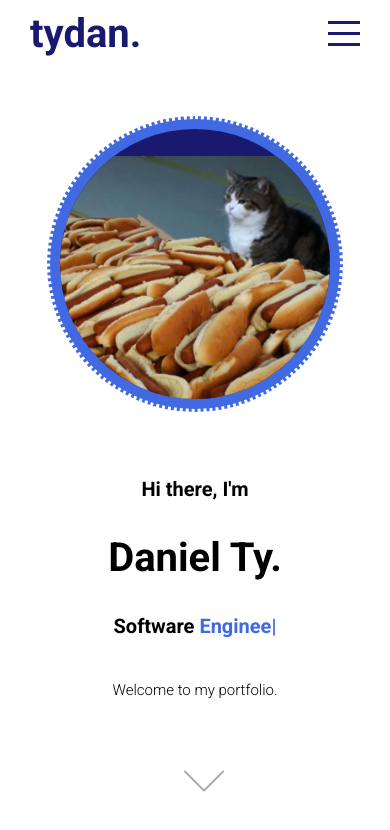
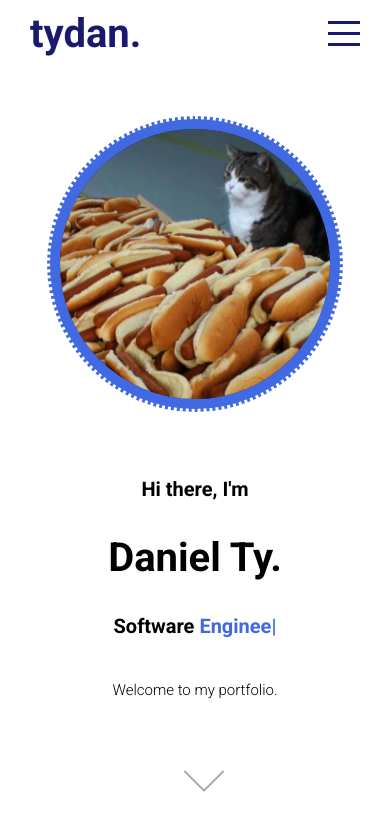
Before and after one commit to tydan3/Portfolio, a React (Create React App) app: page / in a window 390 px wide. Shown: the top 830 px of the page. Built offline with nearby package versions, Linux system fonts and the light colour scheme.

Commit message:
resize mobile img in intro

```diff
--- a/src/components/intro/intro.scss
+++ b/src/components/intro/intro.scss
@@ -50,9 +50,6 @@
 
         img {
           height: 100%;
-          @include mobile {
-            height: 90%;
-          }
         }
       }
     }
```
